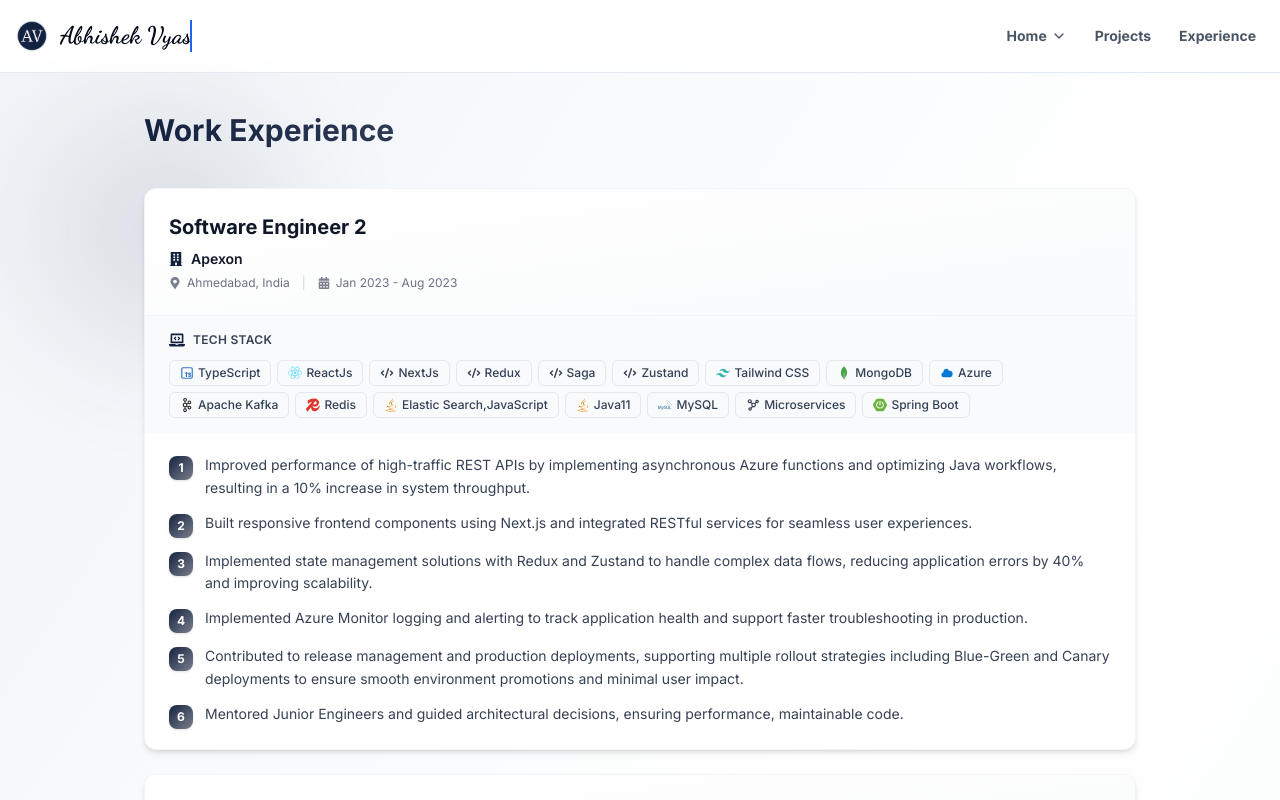
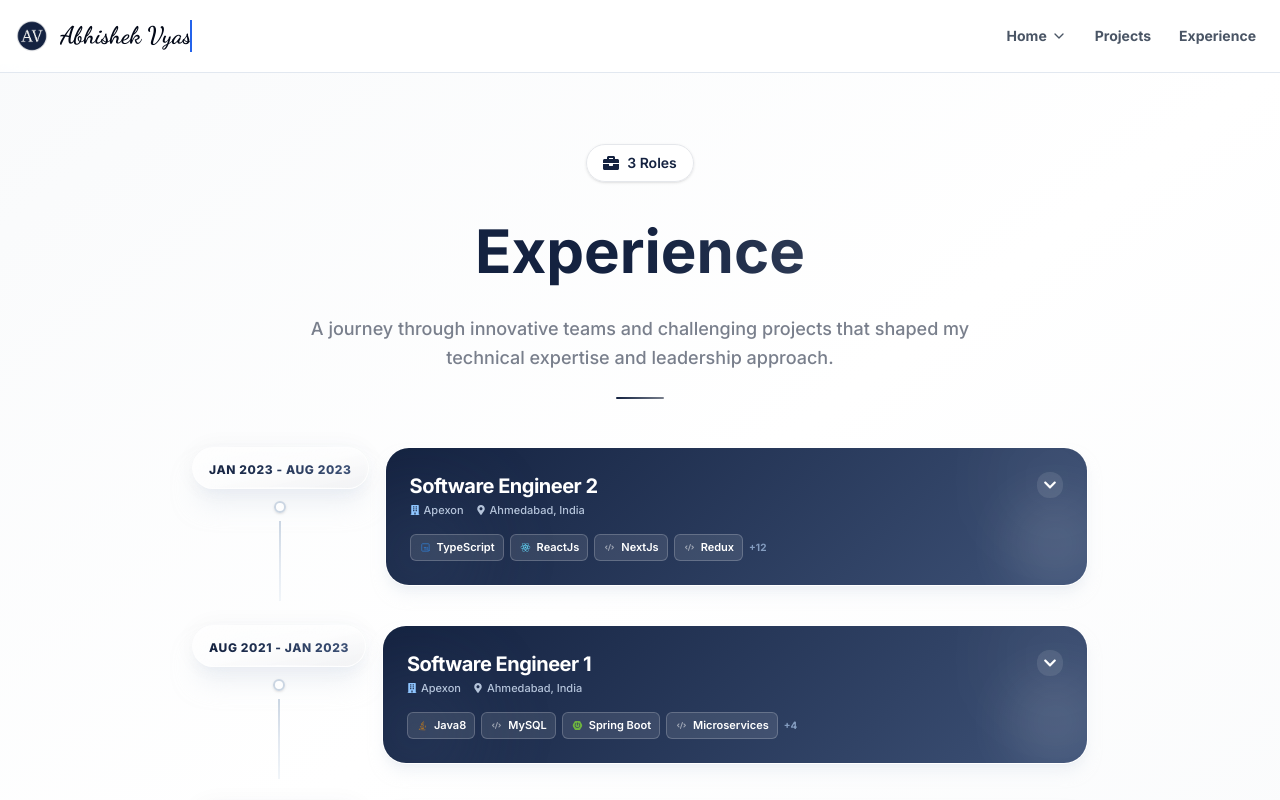
Before and after one commit to abhishek08vyas/portfolio, a Next.js app: page /experience in a window 1280 px wide. Shown: the top 800 px of the page. Built offline with nearby package versions, Linux system fonts and the light colour scheme.

Commit message:
updated experience page

```diff
--- a/src/components/Experience.tsx
+++ b/src/components/Experience.tsx
@@ -1,325 +1,252 @@
-// pages/experience.tsx - Dedicated Experience Page
-import React from "react";
-import { FaBuilding, FaCalendarAlt, FaLaptopCode, FaMapMarkerAlt } from "react-icons/fa";
-import { colors } from "../lib/theme-utils";
-import { BiNetworkChart } from "react-icons/bi";
-import { SiSpringboot, SiDocker, SiPostgresql, SiJenkins, SiGit, SiRedis, SiMongodb, SiMysql, SiApachekafka, SiPython, SiElasticsearch, SiNextdotjs, SiTailwindcss, SiTensorflow, SiScikitlearn, SiMediapipe } from "react-icons/si";
-import { HiCode, HiCloud } from "react-icons/hi";
+"use client";
+
+import React, { useState } from "react";
+import { FaBuilding, FaMapMarkerAlt, FaChevronDown, FaCircle, FaBriefcase } from "react-icons/fa";
+import { colors, commonStyles } from "../lib/theme-utils";
+import { SiSpringboot, SiDocker, SiPython, SiNextdotjs, SiTailwindcss } from "react-icons/si";
+import { HiCode } from "react-icons/hi";
 import { TbBrandJavascript, TbBrandTypescript } from "react-icons/tb";
 import { GrReactjs } from "react-icons/gr";
-import { FaAws, FaJava, FaServer, FaDatabase } from "react-icons/fa";
-import { VscTools } from "react-icons/vsc";
+import { FaAws, FaJava } from "react-icons/fa";
 import { EXPERIENCE_ITEMS } from "@/constants/ExperienceItems";
+import { motion } from "framer-motion";
 
-interface ExperienceItem {
-	title: string;
-	company: string;
-	location: string;
-	period: string;
-	skills: string;
-	responsibilities: string[];
-}
-
-const specificSkillIcons = {
-	Java: (
-		<FaJava
-			className="w-3.5 h-3.5"
-			style={{ color: colors.tech.java }}
-		/>
-	),
-	JavaScript: (
-		<TbBrandJavascript
-			className="w-3.5 h-3.5"
-			style={{ color: colors.tech.javascript }}
-		/>
-	),
-	TypeScript: (
-		<TbBrandTypescript
-			className="w-3.5 h-3.5"
-			style={{ color: colors.tech.typescript }}
-		/>
-	),
-	Python: (
-		<SiPython
-			className="w-3.5 h-3.5"
-			style={{ color: colors.tech.python }}
-		/>
-	),
-	"Shell Scripting": <HiCode className="w-3.5 h-3.5 text-gray-700" />,
-	"Spring Boot": (
-		<SiSpringboot
-			className="w-3.5 h-3.5"
-			style={{ color: colors.tech.spring }}
-		/>
-	),
-	"Spring MVC": (
-		<SiSpringboot
-			className="w-3.5 h-3.5"
-			style={{ color: colors.tech.spring }}
-		/>
-	),
-	JPA: <FaDatabase className="w-3.5 h-3.5 text-gray-700" />,
-	NextJS: (
-		<SiNextdotjs
-			className="w-3.5 h-3.5"
-			style={{ color: "#000000" }}
-		/>
-	),
-	"Tailwind CSS": (
-		<SiTailwindcss
-			className="w-3.5 h-3.5"
-			style={{ color: colors.tech.tailwind }}
-		/>
-	),
-	"Apache Kafka": (
-		<SiApachekafka
-			className="w-3.5 h-3.5"
-			style={{ color: colors.tech.kafka }}
-		/>
-	),
-	MySQL: (
-		<SiMysql
-			className="w-3.5 h-3.5"
-			style={{ color: colors.tech.mysql }}
-		/>
-	),
-	MongoDB: (
-		<SiMongodb
-			className="w-3.5 h-3.5"
-			style={{ color: colors.tech.mongodb }}
-		/>
-	),
-	PostgreSQL: (
-		<SiPostgresql
-			className="w-3.5 h-3.5"
-			style={{ color: colors.tech.postgresql }}
-		/>
-	),
-	Redis: (
-		<SiRedis
-			className="w-3.5 h-3.5"
-			style={{ color: colors.tech.redis }}
-		/>
-	),
-	Azure: (
-		<HiCloud
-			className="w-3.5 h-3.5"
-			style={{ color: colors.tech.azure }}
-		/>
-	),
-	AWS: (
-		<FaAws
-			className="w-3.5 h-3.5"
-			style={{ color: colors.tech.aws }}
-		/>
-	),
-	Jenkins: (
-		<SiJenkins
-			className="w-3.5 h-3.5"
-			style={{ color: colors.tech.jenkins }}
-		/>
-	),
-	Git: (
-		<SiGit
-			className="w-3.5 h-3.5"
-			style={{ color: colors.tech.git }}
-		/>
-	),
-	Docker: (
-		<SiDocker
-			className="w-3.5 h-3.5"
-			style={{ color: colors.tech.docker }}
-		/>
-	),
-	"Elastic Search": (
-		<SiElasticsearch
-			className="w-3.5 h-3.5"
-			style={{ color: colors.tech.elasticsearch }}
-		/>
-	),
-	Microservices: <BiNetworkChart className="w-3.5 h-3.5 text-gray-700" />,
-	Serverless: <FaServer className="w-3.5 h-3.5 text-gray-700" />,
-	React: (
-		<GrReactjs
-			className="w-3.5 h-3.5"
-			style={{ color: colors.tech.react }}
-		/>
-	),
-	Linux: (
-		<FaServer
-			className="w-3.5 h-3.5"
-			style={{ color: "#FCC624" }}
-		/>
-	),
-	Splunk: (
-		<FaDatabase
-			className="w-3.5 h-3.5"
-			style={{ color: colors.tech.splunk }}
-		/>
-	),
-	DevOps: <VscTools className="w-3.5 h-3.5 text-gray-700" />,
-	TensorFlow: (
-		<SiTensorflow
-			className="w-3.5 h-3.5"
-			style={{ color: colors.tech.tensorflow }}
-		/>
-	),
-	"scikit-learn": (
-		<SiScikitlearn
-			className="w-3.5 h-3.5"
-			style={{ color: colors.tech.scikitlearn }}
-		/>
-	),
-	MediaPipe: (
-		<SiMediapipe
-			className="w-3.5 h-3.5"
-			style={{ color: colors.tech.mediapipe }}
-		/>
-	),
+// Icon mapping helper
+const specificSkillIcons: Record<string, React.ReactNode> = {
+	Java: <FaJava style={{ color: colors.tech.java }} />,
+	JavaScript: <TbBrandJavascript style={{ color: colors.tech.javascript }} />,
+	TypeScript: <TbBrandTypescript style={{ color: colors.tech.typescript }} />,
+	Python: <SiPython style={{ color: colors.tech.python }} />,
+	"Spring Boot": <SiSpringboot style={{ color: colors.tech.spring }} />,
+	NextJS: <SiNextdotjs style={{ color: "#000" }} />,
+	"Tailwind CSS": <SiTailwindcss style={{ color: colors.tech.tailwind }} />,
+	Docker: <SiDocker style={{ color: colors.tech.docker }} />,
+	AWS: <FaAws style={{ color: colors.tech.aws }} />,
+	React: <GrReactjs style={{ color: colors.tech.react }} />,
 };
 
 const ExperiencePage: React.FC = () => {
+	const [expanded, setExpanded] = useState<number>(-1); // -1 means all closed by default
+	const [hoveredDot, setHoveredDot] = useState<number>(-1);
+
 	const getSkillIcon = (skillName: string) => {
 		for (const [key, icon] of Object.entries(specificSkillIcons)) {
-			if (skillName.includes(key) || key.includes(skillName)) {
-				return icon;
+			if (skillName.includes(key) || key.includes(skillName)) return icon;
 		}
-		}
-		return <HiCode className="w-3.5 h-3.5 text-gray-700" />;
+		return <HiCode className="opacity-50" />;
 	};
 
-	const renderSkillsWithIcons = (skillsString: string) => {
-		const skillsArray = skillsString.split(", ").map((skill) => skill.trim());
-		return (
-			<div className="flex flex-wrap gap-1.5">
-				{skillsArray.map((skill, idx) => (
+	const renderSkillBadge = (skill: string, isHeader: boolean) => (
 		<span
-						key={idx}
-						className="px-2.5 py-1 bg-gray-50 rounded-md text-xs font-medium flex items-center gap-1 border border-gray-200 hover:border-gray-300 hover:bg-white transition-all"
-						style={{ color: "#334155" }}
+			key={skill}
+			className={`inline-flex items-center gap-1.5 px-2 py-1 rounded-md text-[10px] md:text-[11px] font-semibold border transition-all duration-500 ${isHeader ? "bg-white/10 border-white/20 text-white" : "bg-slate-50 border-slate-200 text-slate-600 shadow-sm"}`}
 		>
-						{getSkillIcon(skill)}
-						<span>{skill}</span>
+			<span className="w-3 h-3 flex items-center justify-center scale-90">{getSkillIcon(skill)}</span>
+			{skill}
 		</span>
-				))}
-			</div>
 	);
-	};
 
 	return (
 		<div
 			id="experience"
-			className="min-h-screen"
-			style={{ background: "#f8fafc" }}
+			className="min-h-screen relative overflow-hidden bg-gradient-to-br from-gray-50 via-white to-gray-50"
 		>
-			{/* Background */}
-			<div className="relative">
+			{/* Subtle Background Pattern */}
+			<div className="absolute inset-0 -z-10 opacity-10">
 				<div
-					className="absolute inset-0"
-					style={{ background: `linear-gradient(to bottom right, #f1f5f9, #ffffff, #f8fafc)` }}
+					className="absolute top-[-10%] left-[-10%] w-[40%] h-[40%] rounded-full blur-[100px]"
+					style={{ backgroundColor: colors.brand.primary }}
+				/>
+				<div
+					className="absolute bottom-[-10%] right-[-10%] w-[40%] h-[40%] rounded-full blur-[100px]"
+					style={{ backgroundColor: colors.brand.medium }}
+				/>
+			</div>
+
+			<main className={`${commonStyles.section.container} relative z-10`}>
+				{/* Enhanced Header Section */}
+				<motion.header
+					initial={{ opacity: 0, y: -30 }}
+					animate={{ opacity: 1, y: 0 }}
+					transition={{ duration: 0.6 }}
+					className="pt-16 md:pt-20 pb-12 text-center"
 				>
-					<div className="absolute inset-0 opacity-10">
-						<div
-							className="absolute top-10 left-10 w-64 h-64 rounded-full blur-3xl"
-							style={{ backgroundColor: colors.brand.dark }}
-						></div>
-						<div
-							className="absolute bottom-10 right-10 w-64 h-64 rounded-full blur-3xl"
-							style={{ backgroundColor: colors.brand.light }}
-						></div>
+					{/* Experience Count Badge */}
+					<div className="inline-flex items-center gap-2 px-4 py-2 bg-white/80 backdrop-blur-sm rounded-full border border-gray-200 mb-6 shadow-sm">
+						<FaBriefcase
+							className="w-4 h-4"
+							style={{ color: colors.brand.primary }}
+						/>
+						<span
+							className="text-sm font-semibold"
+							style={{ color: colors.brand.dark }}
+						>
+							{EXPERIENCE_ITEMS.length} Roles
+						</span>
+					</div>
+
+					{/* Title with Gradient */}
+					<h1 className={commonStyles.header.title + " text-4xl md:text-6xl mb-4 pb-0.5 overflow-visible leading-normal"}>Experience</h1>
+
+					{/* Subtitle */}
+					<p className="mt-4 text-[#797F8C] text-base md:text-lg font-medium max-w-2xl mx-auto leading-relaxed">A journey through innovative teams and challenging projects that shaped my technical expertise and leadership approach.</p>
+
+					{/* Divider */}
+					<div className="flex justify-center mt-6">
+						<div className={commonStyles.header.divider} />
+					</div>
+				</motion.header>
+
+				{/* Experience Timeline */}
+				<section className="pb-24">
+					<div className="max-w-4xl mx-auto space-y-6">
+						{EXPERIENCE_ITEMS.map((exp, idx) => {
+							const isExpanded = expanded === idx;
+							const isHovered = hoveredDot === idx;
+							const skillsArray = exp.skills.split(", ").map((s) => s.trim());
+							const isLast = idx === EXPERIENCE_ITEMS.length - 1;
+
+							return (
+								<motion.div
+									key={idx}
+									initial={{ opacity: 0, y: 20 }}
+									animate={{ opacity: 1, y: 0 }}
+									transition={{ duration: 0.5, delay: idx * 0.1 }}
+									className="relative flex gap-4"
+									onMouseEnter={() => setHoveredDot(idx)}
+									onMouseLeave={() => setHoveredDot(-1)}
+								>
+									{/* --- VERTICAL TIMELINE SIDEBAR --- */}
+									<div className="w-auto flex-shrink-0 relative flex flex-col items-center">
+										{/* Glassmorphism Period Badge */}
+										<div className="mb-3 relative group/period">
+											{/* Outer glow ring */}
+											<div className={`absolute inset-0 rounded-full bg-gradient-to-r from-[#142240]/10 to-[#3D5176]/10 blur-md transition-all duration-300 ${isHovered ? "scale-110 opacity-80" : "scale-100 opacity-40"}`} />
+
+											{/* Main glass badge */}
+											<div className="relative bg-white/70 backdrop-blur-xl px-4 py-2 rounded-full border border-white/40 shadow-xl shadow-slate-200/50">
+												{/* Gradient overlay */}
+												<div className="absolute inset-0 rounded-full bg-gradient-to-br from-white/60 via-transparent to-[#142240]/5" />
+
+												{/* Text with gradient */}
+												<span className="relative text-[11px] md:text-[12px] font-extrabold text-transparent bg-gradient-to-r from-[#142240] to-[#3D5176] bg-clip-text uppercase tracking-wider whitespace-nowrap">{exp.period}</span>
+
+												{/* Bottom shine line */}
+												<div className="absolute bottom-0 left-[10%] right-[10%] h-[1px] bg-gradient-to-r from-transparent via-white/60 to-transparent" />
 											</div>
 										</div>
 
-				{/* Content */}
-				<div className="relative z-10 max-w-5xl mx-auto px-4 py-8 md:py-12">
-					<h1
-						className="text-2xl md:text-3xl font-bold mb-8 md:mb-10"
+										{/* Timeline Dot */}
+										<div className="relative z-10">
+											{/* Subtle pulse ring on hover */}
+											<div className={`absolute inset-0 rounded-full bg-[#142240] transition-all duration-300 ${isHovered ? "scale-[1.8] opacity-10" : "scale-100 opacity-0"}`} />
+
+											{/* Main dot */}
+											<div className={`w-3 h-3 rounded-full border-2 transition-all duration-300 ${isExpanded ? "bg-[#142240] border-[#142240] shadow-md shadow-[#142240]/30 scale-110" : isHovered ? "bg-gradient-to-br from-[#142240] to-[#3D5176] border-[#3D5176] shadow-md shadow-[#142240]/30 scale-105" : "bg-white/80 border-slate-300 shadow-sm backdrop-blur-sm"}`}>
+												{/* Inner glow effect */}
+												<div className={`absolute inset-0 rounded-full transition-all duration-300 ${isExpanded ? "bg-white/15" : isHovered ? "bg-white/20" : "bg-gradient-to-br from-white/30 to-transparent"}`} />
+
+												{/* Center highlight */}
+												{(isExpanded || isHovered) && <div className="absolute top-[1px] left-[1px] w-1 h-1 rounded-full bg-white/50 blur-[0.5px]" />}
+											</div>
+										</div>
+
+										{/* Vertical Connecting Line */}
+										{!isLast && (
+											<div className="relative w-[2px] flex-1 min-h-[80px] mt-2">
+												{/* Glow effect on hover */}
+												<div className={`absolute inset-0 bg-gradient-to-b from-[#142240]/20 to-transparent blur-sm transition-opacity duration-300 ${isHovered ? "opacity-60" : "opacity-0"}`} />
+												{/* Main line */}
+												<div className="absolute inset-0 bg-gradient-to-b from-slate-300 via-slate-200 to-slate-100" />
+											</div>
+										)}
+									</div>
+
+									{/* --- COMPACT MORPHING CARD --- */}
+									<div
+										className="flex-1 group cursor-pointer"
+										onClick={() => setExpanded(isExpanded ? -1 : idx)}
+									>
+										<div className={`rounded-3xl overflow-hidden border border-white bg-white transition-all duration-500 ${isExpanded ? "shadow-2xl shadow-[#142240]/10 translate-y-[-2px]" : "shadow-lg shadow-slate-200/50 hover:shadow-xl hover:shadow-slate-300/50"}`}>
+											{/* HEADER SECTION (Gradient) */}
+											<div
+												className="p-5 md:p-6 text-white relative transition-all duration-500 overflow-hidden"
 												style={{
-							background: `linear-gradient(to right, ${colors.brand.dark}, ${colors.brand.light})`,
-							WebkitBackgroundClip: "text",
-							WebkitTextFillColor: "transparent",
-							backgroundClip: "text",
+													background: `linear-gradient(135deg, ${colors.brand.dark}, ${colors.brand.medium})`,
+													paddingBottom: isExpanded ? "1.5rem" : "1.5rem",
 												}}
 											>
-						Work Experience
-					</h1>
-					<div className="space-y-6">
-						{EXPERIENCE_ITEMS.map((exp, index) => (
+												{/* Decorative Gradient Circles in Header */}
+												<div className="absolute -right-8 -top-8 w-32 h-32 rounded-full bg-white/5 blur-2xl" />
+												<div className="absolute -right-4 top-12 w-24 h-24 rounded-full bg-white/10 blur-xl" />
+												<div className="absolute -left-6 -bottom-6 w-28 h-28 rounded-full bg-[#3D5176]/30 blur-2xl" />
+
+												<div className="flex justify-between items-start relative z-10">
+													<div className="space-y-0.5">
+														<h3 className="text-lg md:text-xl font-bold tracking-tight">{exp.title}</h3>
+														<div className="flex flex-wrap items-center gap-3 text-[11px] font-medium text-blue-100/80">
+															<span className="flex items-center gap-1">
+																<FaBuilding className="text-blue-300 w-2.5 h-2.5" />
+																{exp.company}
+															</span>
+															<span className="flex items-center gap-1">
+																<FaMapMarkerAlt className="w-2.5 h-2.5" />
+																{exp.location}
+															</span>
+														</div>
+													</div>
+													<div className={`p-1.5 rounded-xl bg-white/10 backdrop-blur-md transition-all duration-500 ${isExpanded ? "rotate-180 bg-white/20" : ""}`}>
+														<FaChevronDown className="w-3.5 h-3.5" />
+													</div>
+												</div>
+
+												{/* Header Tech Stack (Visible only when COLLAPSED) */}
+												<div className={`flex flex-wrap gap-1.5 transition-all duration-500 origin-top overflow-hidden ${isExpanded ? "opacity-0 -translate-y-2 mt-0 max-h-0" : "opacity-100 translate-y-0 mt-4 max-h-20"}`}>
+													{skillsArray.slice(0, 4).map((s) => renderSkillBadge(s, true))}
+													{skillsArray.length > 4 && <span className="text-[10px] font-bold text-blue-200/60 self-center">+{skillsArray.length - 4}</span>}
+												</div>
+											</div>
+
+											{/* EXPANDABLE BODY SECTION */}
+											<div className={`transition-all duration-500 ease-in-out overflow-hidden ${isExpanded ? "max-h-[1000px] opacity-100" : "max-h-0 opacity-0"}`}>
+												<div className="p-6 md:p-8 space-y-6 bg-white/50 backdrop-blur-xl">
+													{/* Morphing Landing Spot for Skills */}
+													<div className={`space-y-3 transition-all duration-700 delay-100 ${isExpanded ? "translate-y-0 opacity-100" : "translate-y-4 opacity-0"}`}>
+														<div className="flex items-center gap-2 mb-2">
+															<div className="h-px w-4 bg-slate-200" />
+															<span className="text-[10px] uppercase font-black tracking-widest text-slate-400">Full Tech Stack</span>
+														</div>
+														<div className="flex flex-wrap gap-2">{skillsArray.map((s) => renderSkillBadge(s, false))}</div>
+													</div>
+
+													{/* Achievement Points */}
+													<div className={`space-y-4 transition-all duration-700 delay-200 ${isExpanded ? "translate-y-0 opacity-100" : "translate-y-4 opacity-0"}`}>
+														<div className="flex items-center gap-2 mb-2">
+															<div className="h-px w-4 bg-slate-200" />
+															<span className="text-[10px] uppercase font-black tracking-widest text-slate-400">Responsibilities</span>
+														</div>
+														<div className="space-y-3.5">
+															{exp.responsibilities.map((resp, i) => (
 																<div
-								key={index}
-								className="bg-white rounded-xl shadow-md hover:shadow-xl transition-all duration-300 overflow-hidden border border-gray-100"
+																	key={i}
+																	className="flex gap-3 items-start group/item"
 																>
-								{/* Header Section */}
-								<div className="p-5 md:p-6 bg-gradient-to-br from-white to-gray-50">
-									<div className="flex flex-col sm:flex-row sm:items-start sm:justify-between gap-3">
-										<div className="flex-1">
-											<h4 className="text-lg md:text-xl font-bold text-gray-900 mb-2">{exp.title}</h4>
-											<div className="space-y-1.5">
-												<div className="flex items-center gap-2 text-sm text-gray-600">
-													<FaBuilding
-														className="w-3.5 h-3.5 flex-shrink-0"
-														style={{ color: colors.brand.dark }}
-													/>
-													<span className="font-semibold text-gray-900">{exp.company}</span>
+																	<FaCircle className="w-1 h-1 text-blue-900 mt-2 flex-shrink-0 opacity-30 group-hover/item:opacity-100 group-hover/item:scale-150 transition-all" />
+																	<p className="text-slate-600 text-[13px] md:text-sm leading-relaxed">{resp}</p>
 																</div>
-												<div className="flex flex-wrap items-center gap-x-3 gap-y-1 text-xs text-gray-500">
-													<div className="flex items-center gap-1.5">
-														<FaMapMarkerAlt
-															className="w-3 h-3"
-															style={{ color: colors.brand.light }}
-														/>
-														<span>{exp.location}</span>
-													</div>
-													<span className="hidden sm:inline text-gray-300">|</span>
-													<div className="flex items-center gap-1.5">
-														<FaCalendarAlt
-															className="w-3 h-3"
-															style={{ color: colors.brand.light }}
-														/>
-														<span>{exp.period}</span>
+															))}
 														</div>
 													</div>
 												</div>
 											</div>
 										</div>
 									</div>
-
-								{/* Technologies Section */}
-								<div className="px-5 md:px-6 py-4 bg-gray-50 border-t border-gray-100">
-									<div className="flex items-center gap-2 mb-3">
-										<FaLaptopCode
-											className="w-4 h-4"
-											style={{ color: colors.brand.dark }}
-										/>
-										<span className="text-xs font-semibold text-gray-700 uppercase tracking-wide">Tech Stack</span>
+								</motion.div>
+							);
+						})}
 					</div>
-									{renderSkillsWithIcons(exp.skills)}
-								</div>
-
-								{/* Responsibilities Section */}
-								<div className="px-5 md:px-6 py-5 space-y-3">
-									{exp.responsibilities.map((resp, idx) => (
-										<div
-											key={idx}
-											className="flex items-start gap-3 group"
-										>
-											<div
-												className="w-6 h-6 rounded-lg flex items-center justify-center text-white text-xs font-bold flex-shrink-0 mt-0.5 shadow-sm"
-												style={{
-													background: `linear-gradient(135deg, ${colors.brand.dark}, ${colors.brand.light})`,
-												}}
-											>
-												{idx + 1}
-											</div>
-											<p className="text-sm text-gray-700 leading-relaxed flex-1">{resp}</p>
-										</div>
-									))}
-								</div>
-							</div>
-						))}
-					</div>
-				</div>
-			</div>
+				</section>
+			</main>
 		</div>
 	);
 };
```
Also changed, not shown: 1 other file (tests, documents, lock files or other folders). Lines whose indentation alone changed are shown as unchanged.
